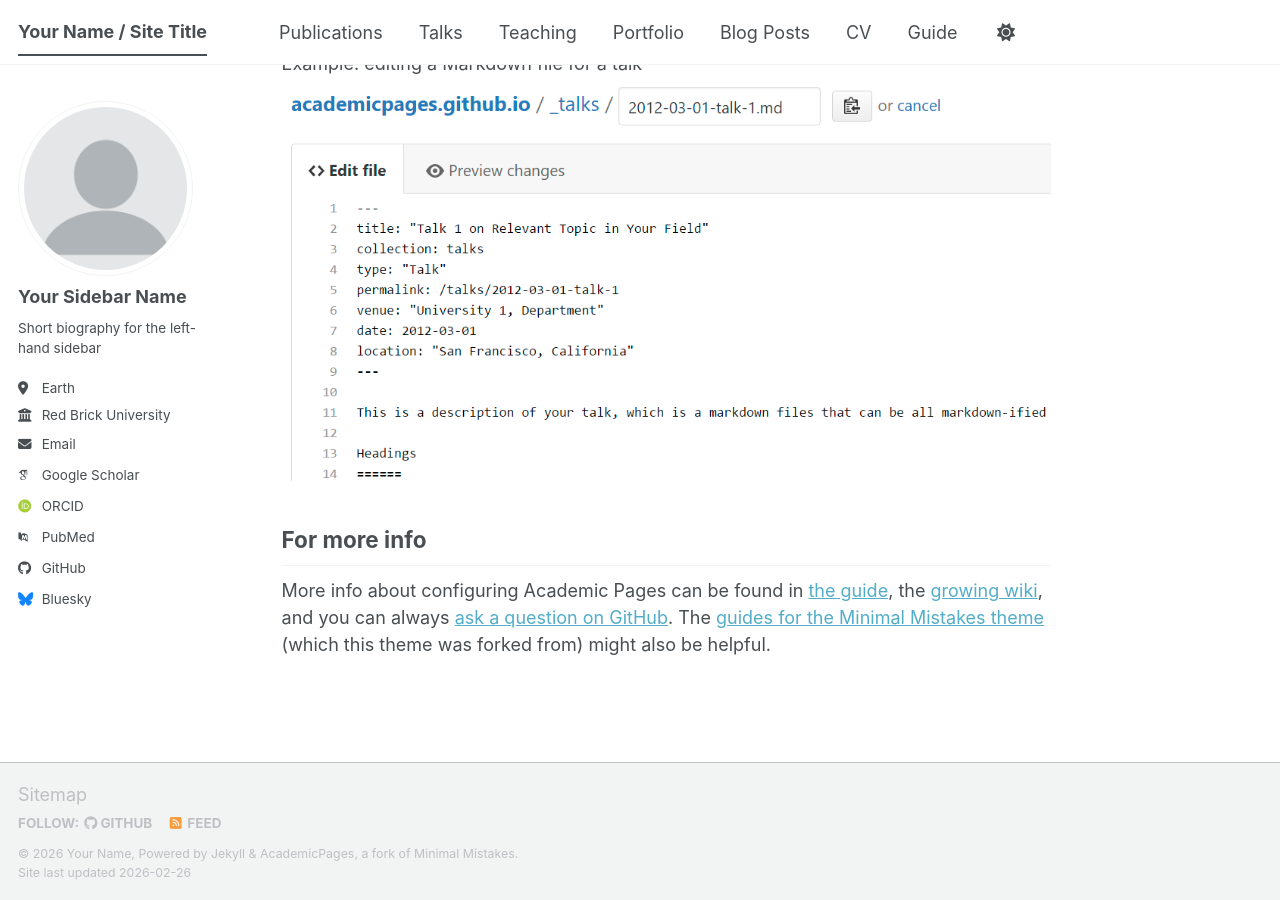
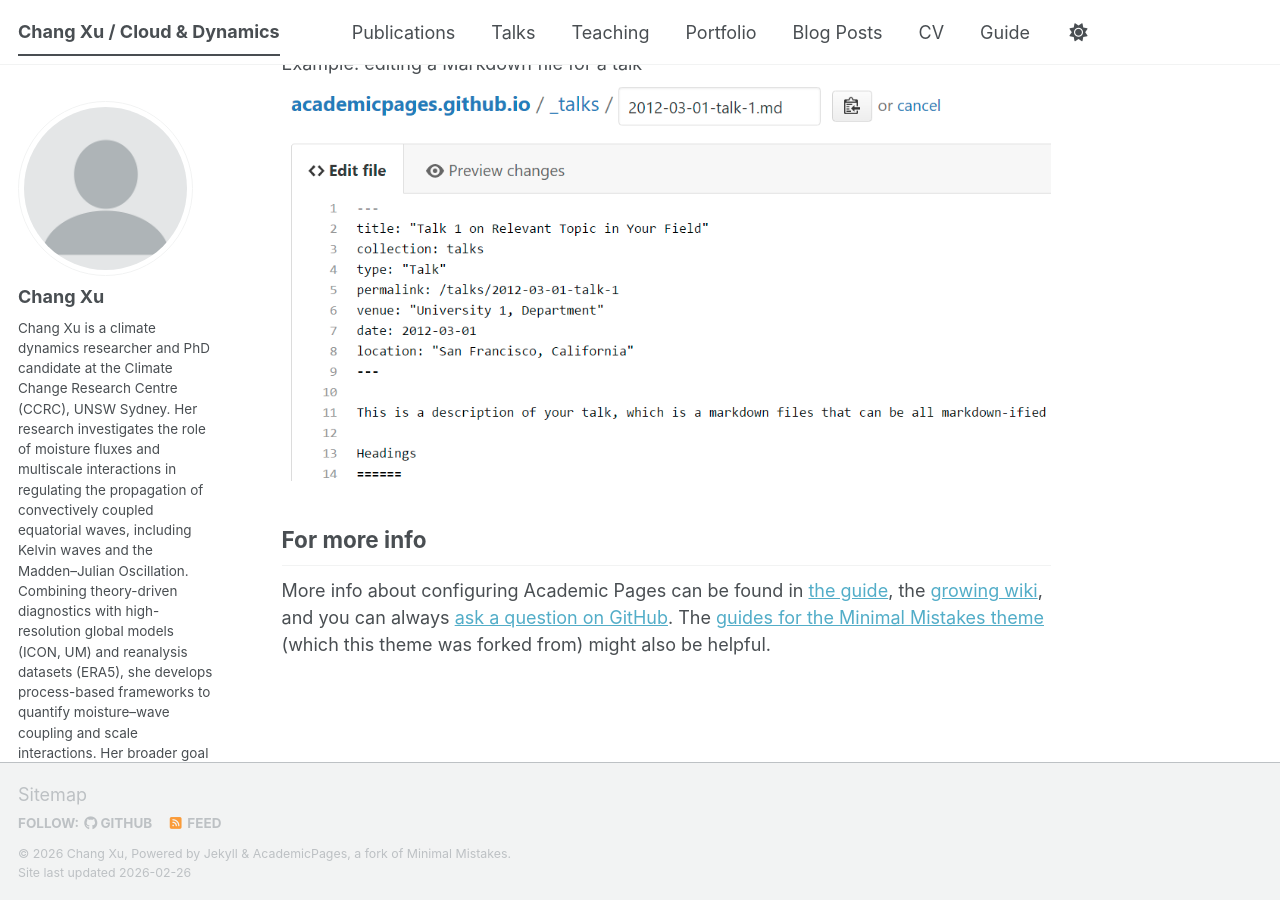
Before and after one commit to Changbaober/changbaober.github.io, a Jekyll site: the page built from _pages/about.md, in a window 1280 px wide and 900 px high, scrolled down 2720 px. Built offline with Jekyll 4.4.1, drawn with Linux system fonts in a browser that asks for light colours; some web fonts are replaced; a script bundle is joined from its source files by our own code; library files that are not in the unit come from our copies; some of the changed text lies outside the part shown.

Commit message:
Update _config.yml

```diff
--- a/_config.yml
+++ b/_config.yml
@@ -9,9 +9,9 @@
 # Basic Site Settings
 locale                   : "en-US"
 site_theme               : "default" # The available themes options are "default", "air", "sunrise", "mint", "dirt" and "contrast"
-title                    : "Your Name / Site Title"
+title                    : "Chang Xu / Cloud & Dynamics"
 title_separator          : "-"
-name                     : &name "Your Name"
+name                     : &name "Chang Xu"
 description              : &description "Chang Xu's academic portfolio"   # Update this with a general description of your site, this is the default if not overridden by a page
 url                      : https://changbaober.github.io # The base hostname & protocol for your site e.g. "https://[your GitHub username].github.io",
                                                            # or if you already have some other page hosted on Github then use "https://[your GitHub username].github.io/[Your Repo Name]"
@@ -24,13 +24,13 @@ repository               : "academicpages/academicpages.github.io"
 author:
   # Biographic information
   avatar           : "profile.png"
-  name             : "Your Sidebar Name"
+  name             : "Chang Xu"
   pronouns         : # example: "she/her"
-  bio              : "Short biography for the left-hand sidebar"
-  location         : "Earth"
-  employer         : "Red Brick University"
-  uri              : # URL
-  email            : "none@example.org"
+  bio              : "Chang Xu is a climate dynamics researcher and PhD candidate at the Climate Change Research Centre (CCRC), UNSW Sydney. Her research investigates the role of moisture fluxes and multiscale interactions in regulating the propagation of convectively coupled equatorial waves, including Kelvin waves and the Madden–Julian Oscillation. Combining theory-driven diagnostics with high-resolution global models (ICON, UM) and reanalysis datasets (ERA5), she develops process-based frameworks to quantify moisture–wave coupling and scale interactions. Her broader goal is to improve the physical understanding of tropical variability and its representation in next-generation climate models."
+  location         : "Sydnay, Australia"
+  employer         : "University of New South Wales"
+  uri              : "https://www.unsw.edu.au/science/our-schools/bees/about-us/our-people/postgraduate-research-students/Chang-Xu-grs-profile" # URL
+  email            : "chang.xu8@unsw.edu.au"
 
   # Academic websites
   academia         : # URL
```
